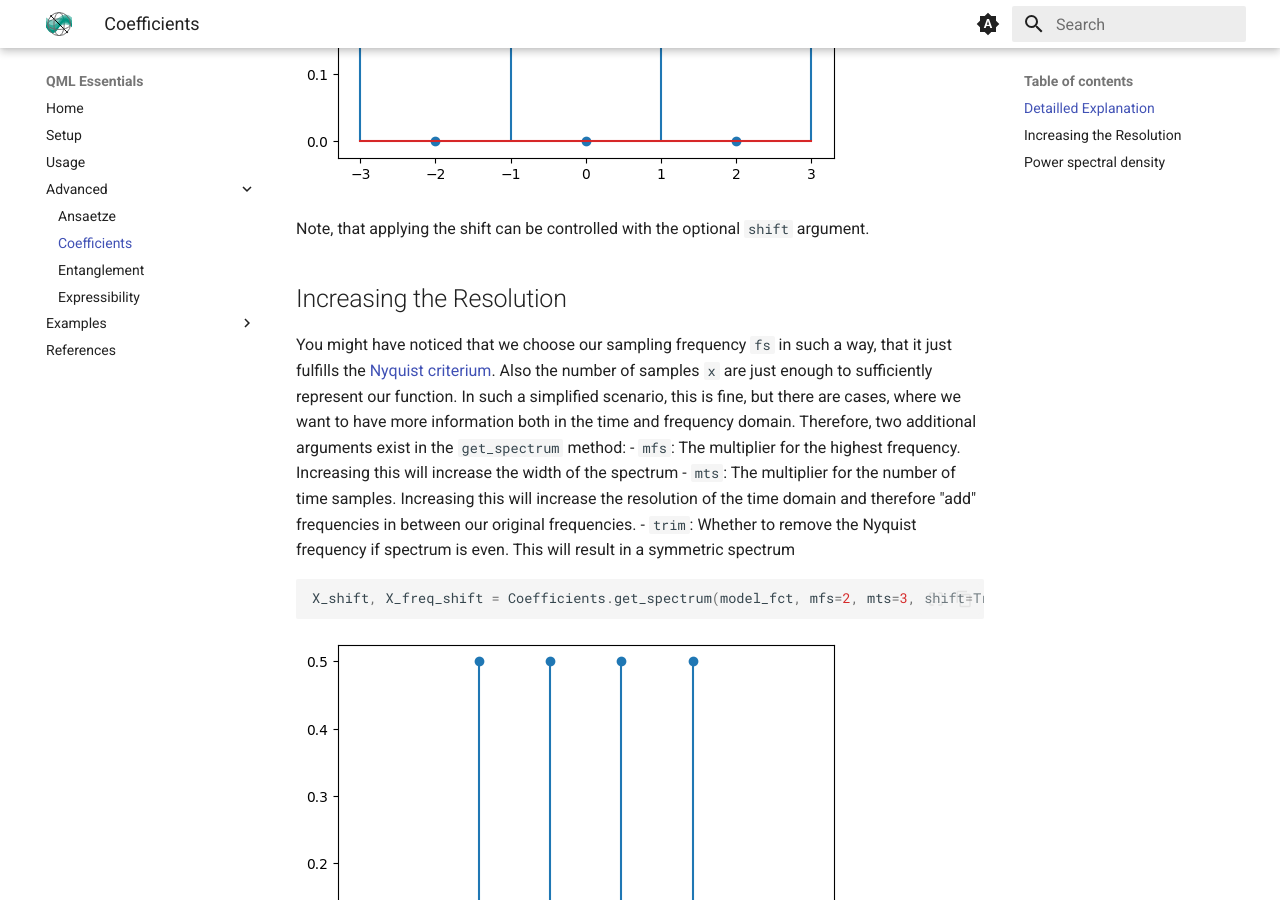
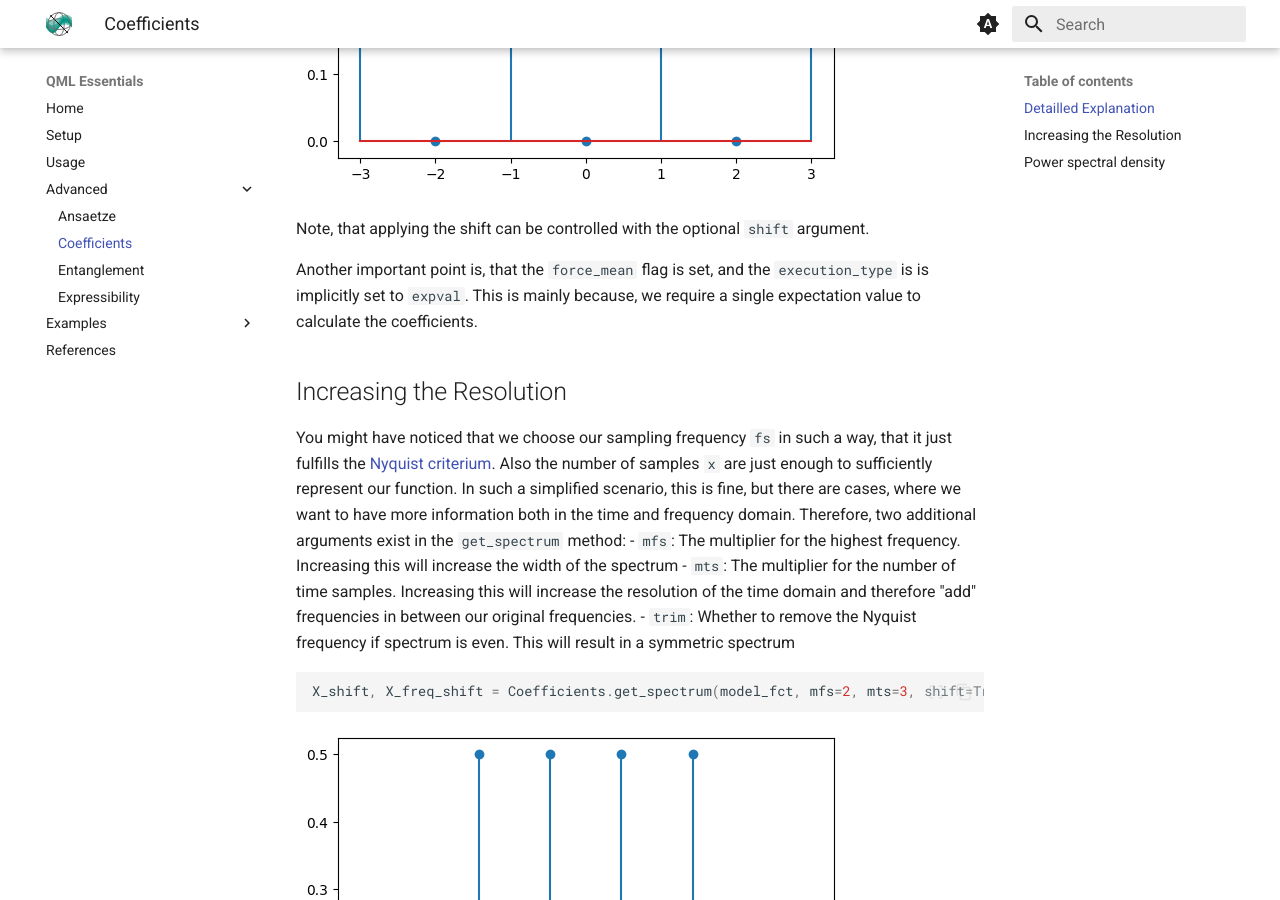
Before and after one commit to cirKITers/qml-essentials, an MkDocs documentation site: the page built from docs/coefficients.md, in a window 1280 px wide and 900 px high, scrolled down 2122 px. Built offline with MkDocs 1.6.1 and Material for MkDocs 9.7.7, drawn with Linux system fonts in a browser that asks for light colours; emoji names are drawn with the system emoji font.

Commit message:
added hint on implicitly set parameters
Signed-off-by: Melvin Strobl <lc3267@kit.edu>

```diff
--- a/docs/coefficients.md
+++ b/docs/coefficients.md
@@ -70,6 +70,9 @@ X_shift, X_freq_shift = Coefficients.get_spectrum(model_fct, shift=True)
 
 Note, that applying the shift can be controlled with the optional `shift` argument.
 
+Another important point is, that the `force_mean` flag is set, and the `execution_type` is is implicitly set to `expval`.
+This is mainly because, we require a single expectation value to calculate the coefficients.
+
 ## Increasing the Resolution
 
 You might have noticed that we choose our sampling frequency `fs` in such a way, that it just fulfills the [Nyquist criterium](https://en.wikipedia.org/wiki/Nyquist_frequency).
```
